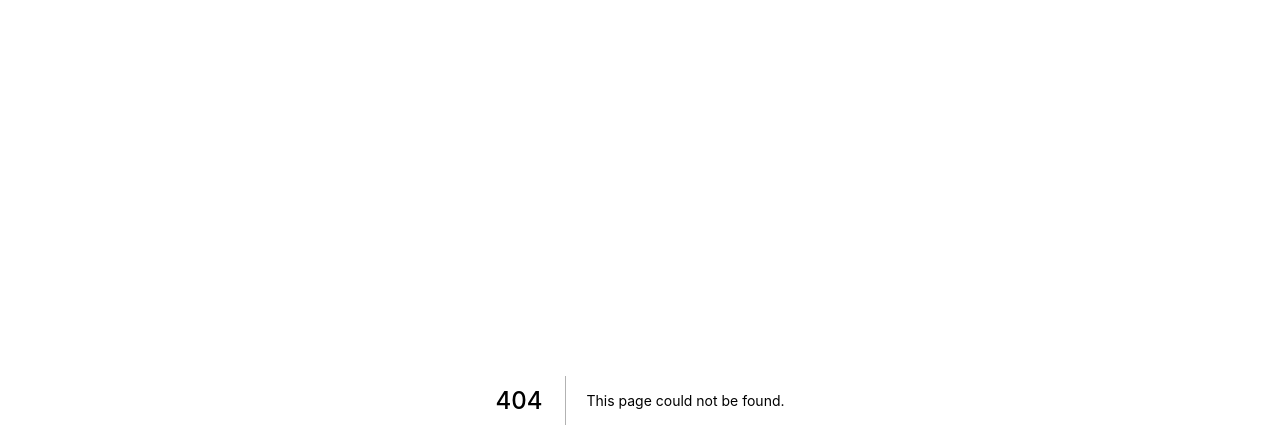
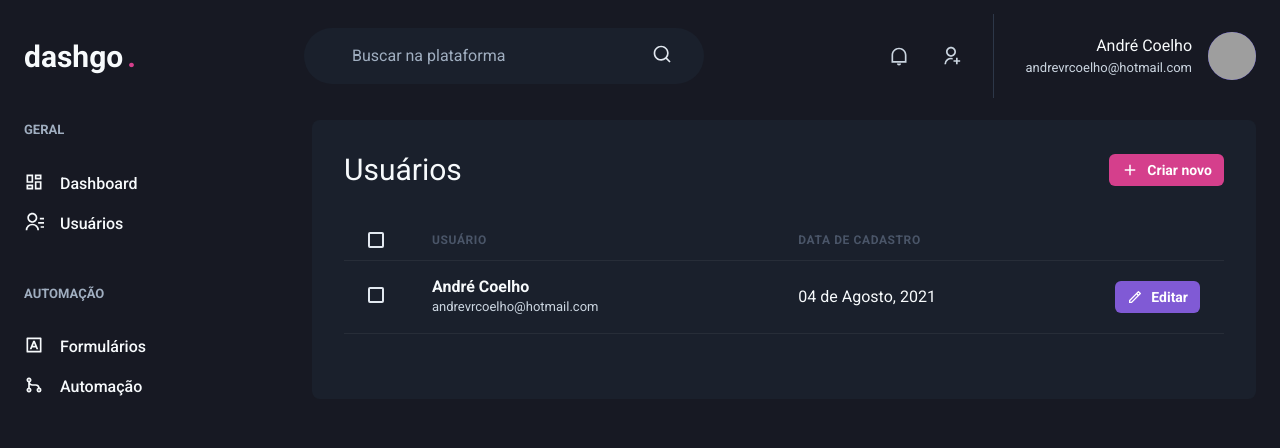
Before and after one commit to avrcoelho/dashgo, a Next.js app: page /users in a window 1280 px wide. Before the commit this address had no page. Shown: the top 448 px of the page. Built offline with nearby package versions, Linux system fonts and the light colour scheme; grey boxes are pictures that could not be loaded.

Commit message:
feat: users page

```diff
--- /dev/null
+++ b/src/pages/users/index.tsx
@@ -0,0 +1,91 @@
+import {
+  Box,
+  Flex,
+  Heading,
+  Icon,
+  Button,
+  Table,
+  Thead,
+  Tbody,
+  Tr,
+  Th,
+  Checkbox,
+  Td,
+  Text,
+} from "@chakra-ui/react";
+import { RiAddLine, RiPencilLine } from "react-icons/ri";
+
+import { Header } from "../../components/Header";
+import { Sidebar } from "../../components/Sidebar";
+
+const UserList = () => {
+  return (
+    <Box>
+      <Header />
+
+      <Flex w="100%" my="6" maxW={1480} mx="auto" px="6">
+        <Sidebar />
+
+        <Box flex="1" borderRadius={8} bg="gray.800" p="8">
+          <Flex mb="8" justify="space-between" align="center">
+            <Heading size="lg" fontWeight="normal">
+              Usuários
+            </Heading>
+
+            <Button
+              as="a"
+              size="sm"
+              fontSize="sm"
+              colorScheme="pink"
+              leftIcon={<Icon as={RiAddLine} fontSize="18" />}
+            >
+              Criar novo
+            </Button>
+          </Flex>
+
+          <Table colorScheme="whiteAlpha">
+            <Thead>
+              <Tr>
+                <Th px="6" color="gray.300" width="8">
+                  <Checkbox colorScheme="pink" />
+                </Th>
+                <Th>Usuário</Th>
+                <Th>Data de cadastro</Th>
+                <Th w="8"></Th>
+              </Tr>
+            </Thead>
+            <Tbody>
+              <Tr>
+                <Td px="6">
+                  <Checkbox colorScheme="pink" />
+                </Td>
+                <Td>
+                  <Box>
+                    <Text fontWeight="bold">André Coelho</Text>
+                    <Text fontSize="small" color="gray.300">
+                      andrevrcoelho@hotmail.com
+                    </Text>
+                  </Box>
+                </Td>
+                <Td>04 de Agosto, 2021</Td>
+                <Td>
+                  <Button
+                    as="a"
+                    size="sm"
+                    fontSize="sm"
+                    colorScheme="purple"
+                    leftIcon={<Icon as={RiPencilLine} fontSize="16" />}
+                  >
+                    Editar
+                  </Button>
+                </Td>
+              </Tr>
+            </Tbody>
+          </Table>
+        </Box>
+      </Flex>
+    </Box>
+  );
+};
+
+export default UserList;
```
